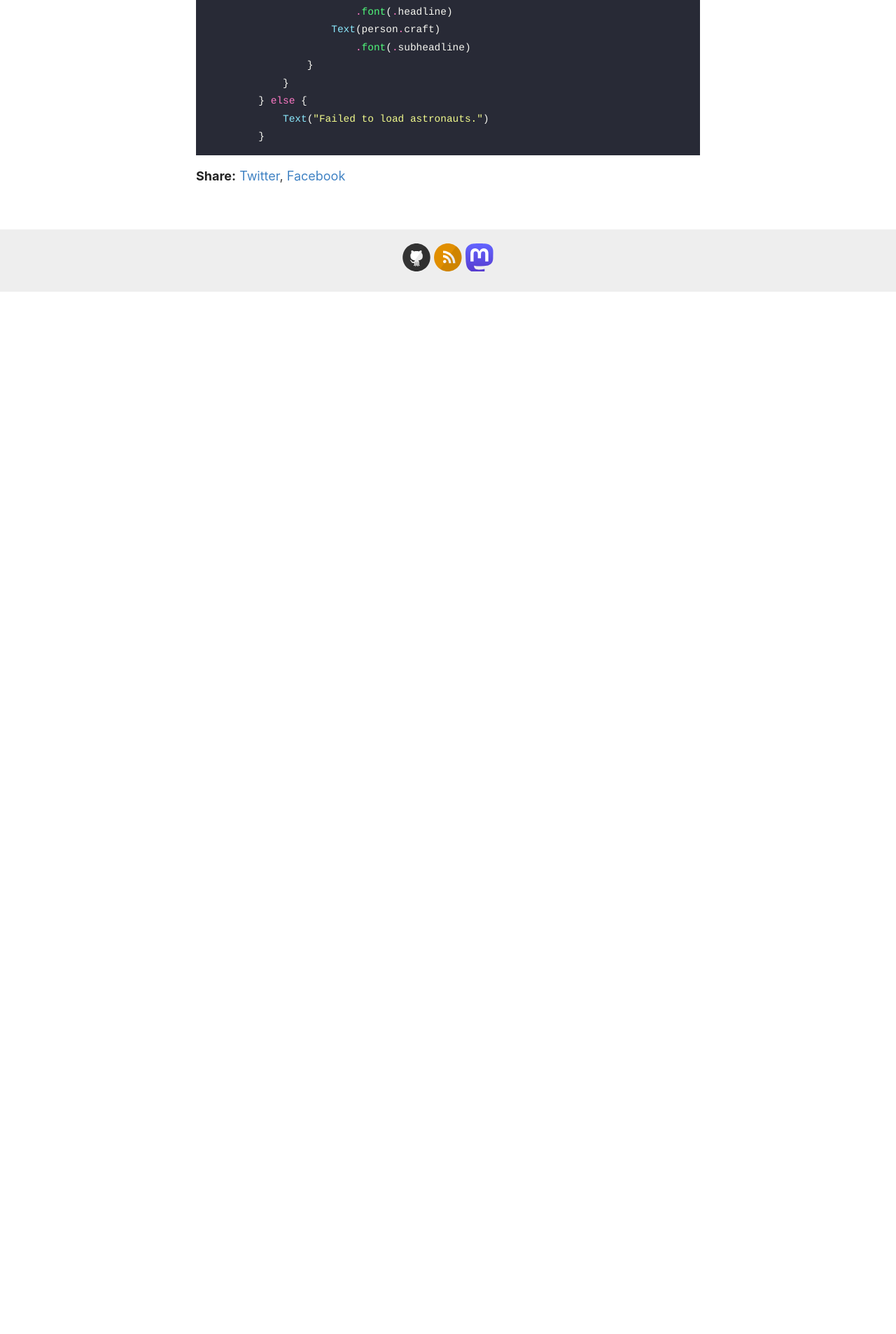
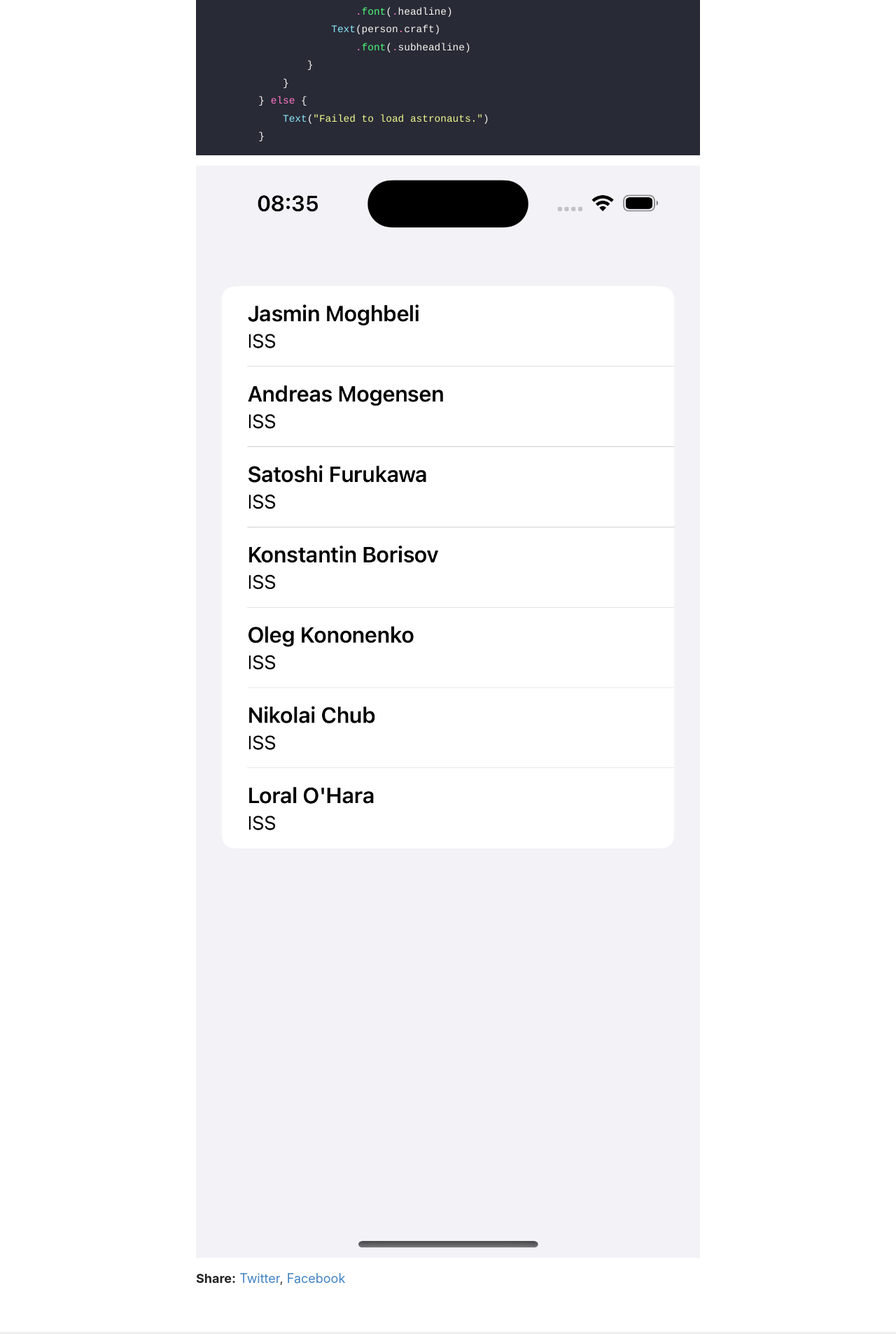
Before and after one commit to krz/krz.github.io, a Jekyll site: the page built from _posts/2024-03-06-loading-json-in-swiftui.md, in a window 1280 px wide. Shown: the part 2136-4043 px from the top of the page at 70% size. Built offline with Jekyll 4.4.1, drawn with Linux system fonts in a browser that asks for light colours; before the commit the page ends 2553 px from its top, so only the background shows below that.

Commit message:
add image

````diff
--- a/_posts/2024-03-06-loading-json-in-swiftui.md
+++ b/_posts/2024-03-06-loading-json-in-swiftui.md
@@ -75,3 +75,4 @@ if let astronauts = try? decoder.decode(Astronauts.self, from: data) {
             Text("Failed to load astronauts.")
         }
 ```
+![](/images/json1.png)
````
